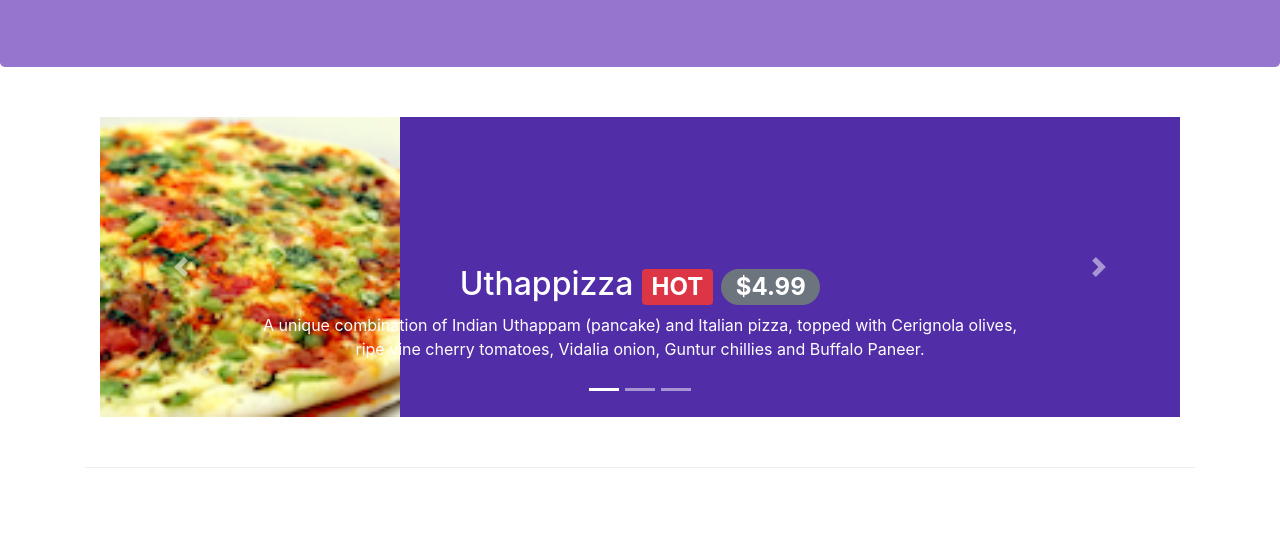
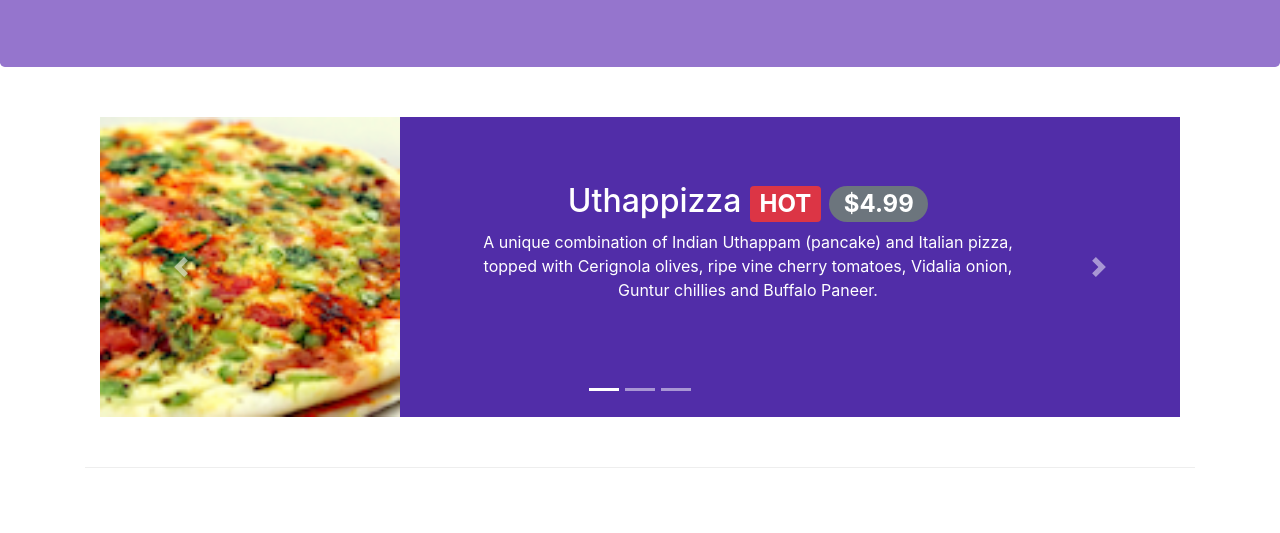
Before and after one commit to cgmerida/git-course, a website: page index.html in a window 1280 px wide. Shown: the part 267-800 px from the top of the page. Drawn offline with nearby package versions, Linux system fonts and the light colour scheme.

Commit message:
improve the carousel

```diff
--- a/css/styles.css
+++ b/css/styles.css
@@ -59,3 +59,9 @@ body {
     left: 0px;
     min-height: 300px;
 }
+
+.carousel-caption {
+    top: 15%;
+    right: 15%;
+    left: 35%;
+}
```
